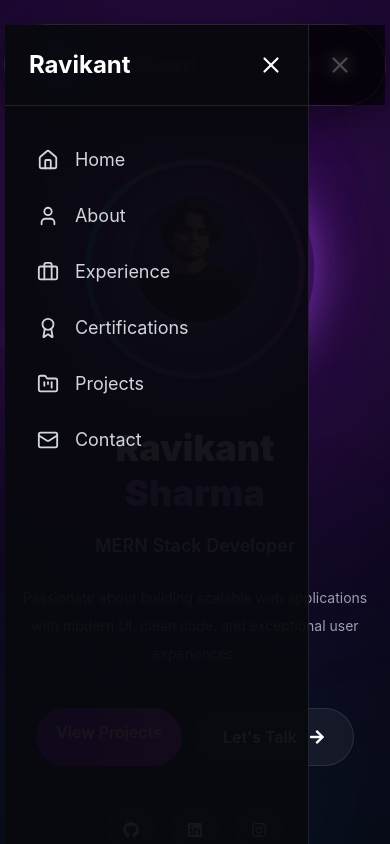
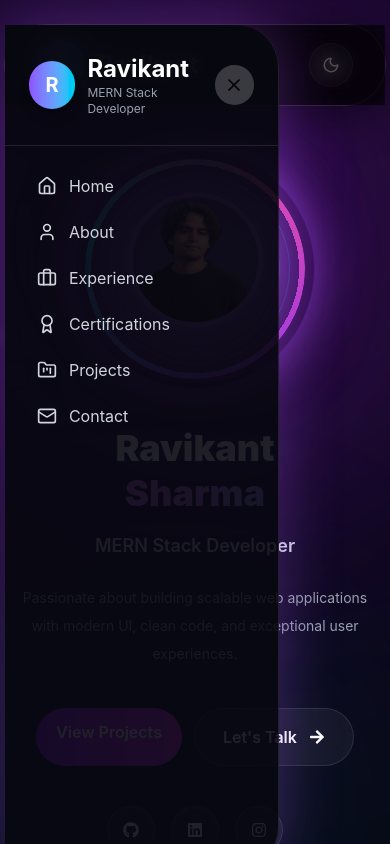
Before and after one commit to neev12sm/Ravikant.dev, a React (Vite) app: page / in a window 390 px wide. Both pictures are taken after a click on the button 340 px from the left and 65 px from the top of the page. Shown: the top 844 px of the page. Built offline with nearby package versions, Linux system fonts and the light colour scheme.

Commit message:
final touch done

```diff
--- a/src/components/Experience.jsx
+++ b/src/components/Experience.jsx
@@ -289,7 +289,19 @@ text-gray-300
       </div>
       {selectedExperience && (
   <div
-    className="fixed inset-0 z-50 flex items-center justify-center bg-black/70 backdrop-blur-sm p-4"
+      className="
+fixed
+inset-0
+z-50
+flex
+items-center
+justify-center
+bg-black/70
+backdrop-blur-sm
+p-3
+sm:p-4
+overflow-y-auto
+"
     onClick={() => setSelectedExperience(null)}
   >
     <motion.div
@@ -297,9 +309,22 @@ text-gray-300
       animate={{ opacity: 1, scale: 1 }}
       exit={{ opacity: 0 }}
       onClick={(e) => e.stopPropagation()}
-      className="max-w-2xl w-full bg-[#0f172a] border border-purple-500/30 rounded-3xl p-8"
+   className="
+w-full
+max-w-2xl
+max-h-[90vh]
+overflow-y-auto
+bg-[#0f172a]
+border
+border-purple-500/30
+rounded-3xl
+p-5
+sm:p-6
+md:p-8
+mx-4
+"
     >
-      <h2 className="text-3xl font-bold text-white">
+    <h2 className="text-2xl sm:text-3xl font-bold text-white">
         {selectedExperience.role}
       </h2>
 
@@ -311,13 +336,34 @@ text-gray-300
         {selectedExperience.duration}
       </p>
 
-      <div className="mt-6 whitespace-pre-line text-gray-300 leading-8">
+      <div
+  className="
+mt-6
+whitespace-pre-line
+text-gray-300
+leading-7
+text-sm
+sm:text-base
+"
+>
         {selectedExperience.details}
       </div>
 
       <button
         onClick={() => setSelectedExperience(null)}
-        className="mt-8 px-6 py-3 rounded-full bg-gradient-to-r from-purple-600 to-fuchsia-600 text-white"
+        className="
+mt-8
+w-full
+sm:w-auto
+px-6
+py-3
+rounded-full
+bg-gradient-to-r
+from-purple-600
+to-fuchsia-600
+text-white
+font-semibold
+"
       >
         Close
       </button>
--- a/src/components/Navbar.jsx
+++ b/src/components/Navbar.jsx
@@ -196,20 +196,16 @@ export default function Navbar({
             </button>
 
             {/* Mobile Menu Button */}
+        {!menuOpen && (
   <button
-              onClick={() => setMenuOpen(!menuOpen)}
+    onClick={() => setMenuOpen(true)}
     className={`lg:hidden ${
-                darkMode
-                  ? "text-white"
-                  : "text-cyan-200"
+      darkMode ? "text-white" : "text-cyan-200"
     }`}
   >
-              {menuOpen ? (
-                <X size={26} />
-              ) : (
     <Menu size={26} />
+  </button>
 )}
-            </button>
           </div>
         </div>
 
@@ -227,11 +223,43 @@ export default function Navbar({
 
     {/* Sidebar */}
     <motion.div
-      initial={{ x: "-100%" }}
-      animate={{ x: 0 }}
-      exit={{ x: "-100%" }}
-      transition={{ duration: 0.35 }}
-      className={`fixed top-0 left-0 h-screen w-[80%] max-w-[320px] z-50 lg:hidden
+    initial={{
+x:-350,
+opacity:0
+}}
+
+animate={{
+x:0,
+opacity:1
+}}
+
+exit={{
+x:-350,
+opacity:0
+}}
+
+transition={{
+type:"spring",
+stiffness:90,
+damping:18
+}}
+
+      className={`fixed
+top-0
+left-0
+h-screen
+w-[72%]
+max-w-[300px]
+z-50
+overflow-hidden
+rounded-r-[42px]
+backdrop-blur-3xl
+shadow-[0_0_60px_rgba(168,85,247,0.35)]
+${
+darkMode
+? "bg-[#080811]/90 border-r border-white/10"
+: "bg-gradient-to-b from-[#140021]/95 via-[#12002b]/95 to-[#070012]/95 border-r border-purple-500/30"
+}
       ${
         darkMode
           ? "bg-[#09090f]/95 border-r border-white/10"
@@ -239,20 +267,37 @@ export default function Navbar({
       }
       backdrop-blur-2xl`}
     >
-      <div className="flex items-center justify-between p-6 border-b border-white/10">
-        <h2 className="text-2xl font-bold text-white">
+    <div className="relative flex items-center justify-between px-6 py-7 border-b border-white/10">
+
+    <div className="flex items-center gap-3">
+
+        <div className="w-12 h-12 rounded-full bg-gradient-to-r from-violet-500 to-cyan-400 flex items-center justify-center text-white font-bold text-xl shadow-lg">
+            R
+        </div>
+
+        <div>
+            <h2 className="text-white font-bold text-2xl">
                 Ravikant
             </h2>
 
+            <p className="text-gray-400 text-xs">
+                MERN Stack Developer
+            </p>
+
+        </div>
+
+    </div>
+
     <button
         onClick={() => setMenuOpen(false)}
-          className="text-white"
+        className="w-10 h-10 rounded-full bg-white/20 flex items-center justify-center hover:bg-white/10 transition"
     >
-          <X size={26} />
+        <X size={20}/>
     </button>
+
 </div>
 
-      <ul className="flex flex-col gap-7 px-8 py-10">
+   <ul className="flex flex-col gap-1.5 px-5 py-5">
   {navItems.map((item) => {
     const Icon = item.icon;
 
@@ -261,15 +306,27 @@ export default function Navbar({
         <a
           href={`#${item.name.toLowerCase()}`}
           onClick={() => setMenuOpen(false)}
-                className={`flex items-center gap-4 text-lg transition
+          className={`
+            flex
+            items-center
+            gap-3
+            w-fit
+            px-3
+            py-2
+            rounded-lg
+            transition-all
+            duration-300
+            hover:bg-white/10
+            hover:translate-x-1
             ${
               darkMode
                 ? "text-gray-300 hover:text-purple-400"
                 : "text-white hover:text-cyan-300"
-                }`}
+            }
+          `}
         >
-                <Icon size={22} />
-                {item.name}
+          <Icon size={20} />
+          <span>{item.name}</span>
         </a>
       </li>
     );
```
Lines whose indentation alone changed are shown as unchanged.
